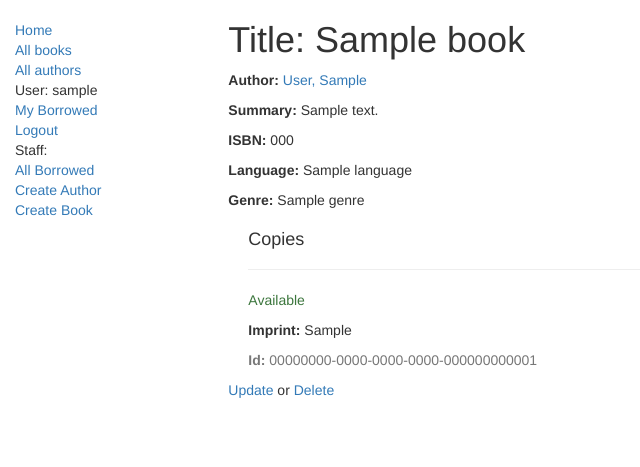
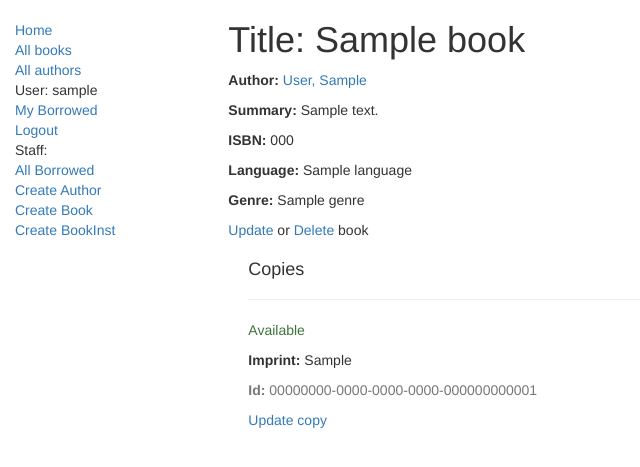
Before and after one commit to zagrivan/django_local_library, a Django app: page /catalog/book/1/ in a window 1280 px wide. Shown: the top 467 px of the page, without its empty margins (0-640 px from the left). Run offline with Django 3.2, Linux system fonts and the light colour scheme; a user stored in the database is signed in; tables that the repository leaves empty hold one stand-in row (values such as "Sample post"); some libraries are stand-ins or nearby versions.

Commit message:
Update options links of update or delete objects

```diff
--- a/catalog/forms.py
+++ b/catalog/forms.py
@@ -44,6 +44,6 @@ class RenewBookForm(ModelForm):
 
     class Meta:
         model = BookInstance
-        fields = ['due_back',]
+        fields = ['due_back', 'borrower']
         labels = { 'due_back': _('renewal date'), }
         help_texts = { 'due_back': _('Enter a date between now and 4 weeks (default 3).'), }
--- a/catalog/templates/base_generic.html
+++ b/catalog/templates/base_generic.html
@@ -35,6 +35,8 @@
               <li><a href="{% url 'all-borrowed'%}">All Borrowed</a></li>
               <li><a href="{% url 'author-create'%}">Create Author</a></li>
               <li><a href="{% url 'book-create'%}">Create Book</a></li>
+              <li><a href="{% url 'bookinst-create'%}">Create BookInst</a></li>
+
             {% endif %}
           {% else %}
             <li><a href="{% url 'login'%}?next={{request.path}}">Login</a></li>
--- a/catalog/templates/catalog/all_borrowed_list.html
+++ b/catalog/templates/catalog/all_borrowed_list.html
@@ -11,7 +11,7 @@
       <li class="{% if bookinst.is_overdue %}text-danger{% endif %}">
         <a href="{% url 'book-detail' bookinst.book.pk %}">{{bookinst.book.title}}</a> ({{ bookinst.due_back }}, {{ bookinst.borrower.username }})
         {% if bookinst.is_overdue %} - overdue !!!{% endif %}
-        {% if perms.catalog.can_mark_returned %} <p> <a href="{% url 'renew-book-librarian' bookinst.id %}">Renew</a> </p>  {% endif %}
+        {% if perms.catalog.can_mark_returned %} <p> <a href="{% url 'renew-book-librarian' bookinst.id %}">Renew</a>, or  <a href="{% url 'bookinst-update' bookinst.id %}">Update</a> bookinst</p>  {% endif %}
       </li>
       {% endfor %}
     </ul>
--- a/catalog/templates/catalog/author_detail.html
+++ b/catalog/templates/catalog/author_detail.html
@@ -7,6 +7,10 @@
   <p><strong>Date of birth:</strong> {{ author.date_of_birth }}</p>
   {% if author.date_of_death %}
     <p><strong>Date of death:</strong> {{ author.date_of_death }}</p>
+  {% endif %}
+
+  {% if perms.catalog.can_mark_returned %}
+    <p><a href="{% url 'author-update' author.pk %}">Update</a> or <a href="{% url 'author-delete' author.pk %}">Delete</a> author</p>
   {% endif %}
 
   <div style="margin-left:20px;margin-top:20px">
@@ -20,5 +24,5 @@
     {% endfor %}
   </div>
 
-  <p><a href="{% url 'author-update' author.pk %}">Update</a> or <a href="{% url 'author-delete' author.pk %}">Delete</a></p>
+
 {% endblock %}
--- a/catalog/templates/catalog/author_list.html
+++ b/catalog/templates/catalog/author_list.html
@@ -7,7 +7,7 @@
     <ul>
       {% for author in author_list %}
       <li>
-        <a href="{{ author.get_absolute_url }}">{{ author.last_name }}{{author.first_name}}</a>
+        <a href="{{ author.get_absolute_url }}">{{ author.last_name }} {{author.first_name}}</a>
       </li>
       {% endfor %}
 
--- a/catalog/templates/catalog/book_detail.html
+++ b/catalog/templates/catalog/book_detail.html
@@ -8,19 +8,25 @@
   <p><strong>ISBN:</strong> {{ book.isbn }}</p>
   <p><strong>Language:</strong> {{ book.language }}</p>
   <p><strong>Genre:</strong> {% for genre in book.genre.all %} {{ genre }}{% if not forloop.last %}, {% endif %}{% endfor %}</p>
+  {% if perms.catalog.can_mark_returned %}
+    <p><a href="{% url 'book-update' book.pk %}">Update</a> or <a href="{% url 'book-delete' book.pk %}">Delete</a> book</p>
+  {% endif %}
 
   <div style="margin-left:20px;margin-top:20px">
     <h4>Copies</h4>
 
     {% for copy in book.bookinstance_set.all %}
-    <hr>
-    <p class="{% if copy.status == 'a' %}text-success{% elif copy.status == 'd' %}text-danger{% else %}text-warning{% endif %}">{{ copy.get_status_display }}</p>
-    {% if copy.status != 'a' %}<p><strong>Due to be returned:</strong> {{copy.due_back}}</p>{% endif %}
-    <p><strong>Imprint:</strong> {{copy.imprint}}</p>
-    <p class="text-muted"><strong>Id:</strong> {{copy.id}}</p>
+      <hr>
+      <p class="{% if copy.status == 'a' %}text-success{% elif copy.status == 'd' %}text-danger{% else %}text-warning{% endif %}">{{ copy.get_status_display }}</p>
+      {% if copy.status != 'a' %}<p><strong>Due to be returned:</strong> {{copy.due_back}}</p>{% endif %}
+      <p><strong>Imprint:</strong> {{copy.imprint}}</p>
+      <p class="text-muted"><strong>Id:</strong> {{copy.id}}</p>
+
+      {% if perms.catalog.can_mark_returned %}
+        <p><a href="{% url 'bookinst-update' copy.id %}">Update copy</a></p>
+      {% endif %}
+
     {% endfor %}
   </div>
 
-  <p><a href="{% url 'book-update' book.pk %}">Update</a> or <a href="{% url 'book-delete' book.pk %}">Delete</a></p>
-
 {% endblock %}
--- a/catalog/urls.py
+++ b/catalog/urls.py
@@ -17,4 +17,7 @@ urlpatterns = [
     path('book/create/', views.BookCreate.as_view(), name='book-create'),
     path('book/<int:pk>/update/', views.BookUpdate.as_view(), name='book-update'),
     path('book/<int:pk>/delete/', views.BookDelete.as_view(), name='book-delete'),
+    path('bookinst/create', views.BookInstCreate.as_view(), name='bookinst-create'),
+    path('bookinst/<uuid:pk>/update/', views.BookInstUpdate.as_view(), name='bookinst-update'),
+
 ]
--- a/catalog/views.py
+++ b/catalog/views.py
@@ -94,6 +94,7 @@ def renew_book_librarian(request, pk):
         if form.is_valid():
             # process the data in form.cleaned_data as required (here we just write it to the model due_back field)
             book_inst.due_back = form.cleaned_data['due_back']
+            book_inst.borrower = form.cleaned_data['borrower']
             book_inst.save()
 
             # redirect to a new URL:
@@ -102,7 +103,7 @@ def renew_book_librarian(request, pk):
     # If this is a GET (or any other method) create the default form.
     else:
         proposed_renewal_date = datetime.date.today() + datetime.timedelta(weeks=3)
-        form = RenewBookForm(initial={'due_back': proposed_renewal_date,})
+        form = RenewBookForm(initial={'due_back': proposed_renewal_date, 'borrower': book_inst.borrower})
 
     return render(request, 'catalog/book_renew_librarian.html', {'form': form, 'bookinst':book_inst})
 
@@ -142,3 +143,17 @@ class BookDelete(PermissionRequiredMixin, DeleteView):
     model = Book
     permission_required = 'catalog.can_mark_returned'
     success_url = reverse_lazy('books')
+
+
+class BookInstCreate(PermissionRequiredMixin, CreateView):
+    model = BookInstance
+    permission_required = 'catalog.can_mark_returned'
+    fields = ['book', 'imprint', 'language', ]
+    initial = {'imprint':"I don't know."}
+    success_url = reverse_lazy('books')
+
+
+class BookInstUpdate(PermissionRequiredMixin, UpdateView):
+    model = BookInstance
+    permission_required = 'catalog.can_mark_returned'
+    fields = ['book', 'imprint', 'language', 'due_back', 'borrower', 'status']
--- a/locallibrary/settings.py
+++ b/locallibrary/settings.py
@@ -30,7 +30,7 @@ SECRET_KEY = os.environ.get('DJANGO_SECRET_KEY', 'lrwj^ik-^6kofruo2t(9a$xbf83$xf
 DEBUG = bool( os.environ.get( 'DJANGO_DEBUG', True ) )
 
 
-ALLOWED_HOSTS = ["fast-savannah-54593.herokuapp.com"]
+ALLOWED_HOSTS = []
 
 
 # Application definition
```
Also changed, not shown: catalog/templates/catalog/bookinstance_form.html (added, +15 -0 lines).
